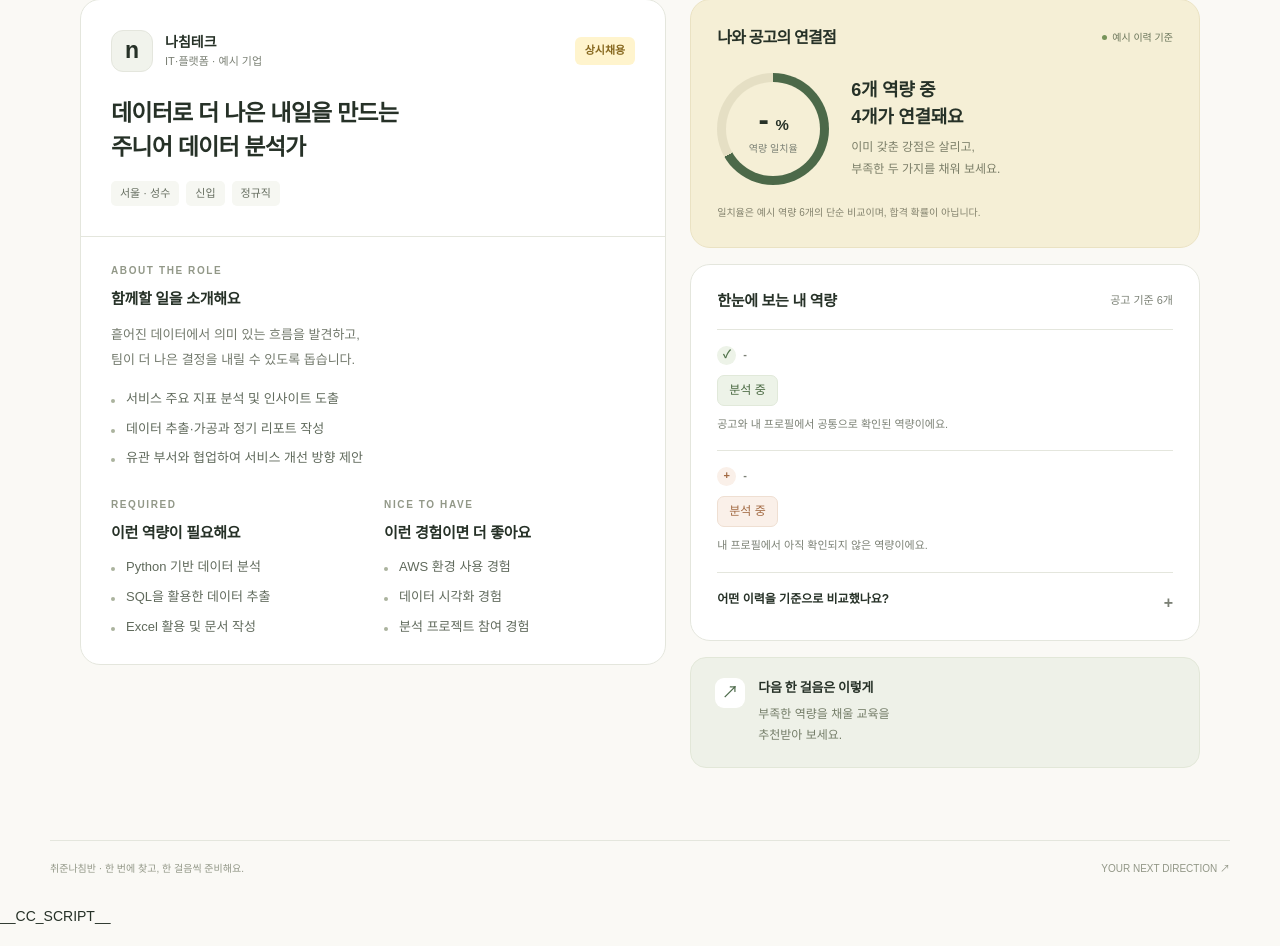
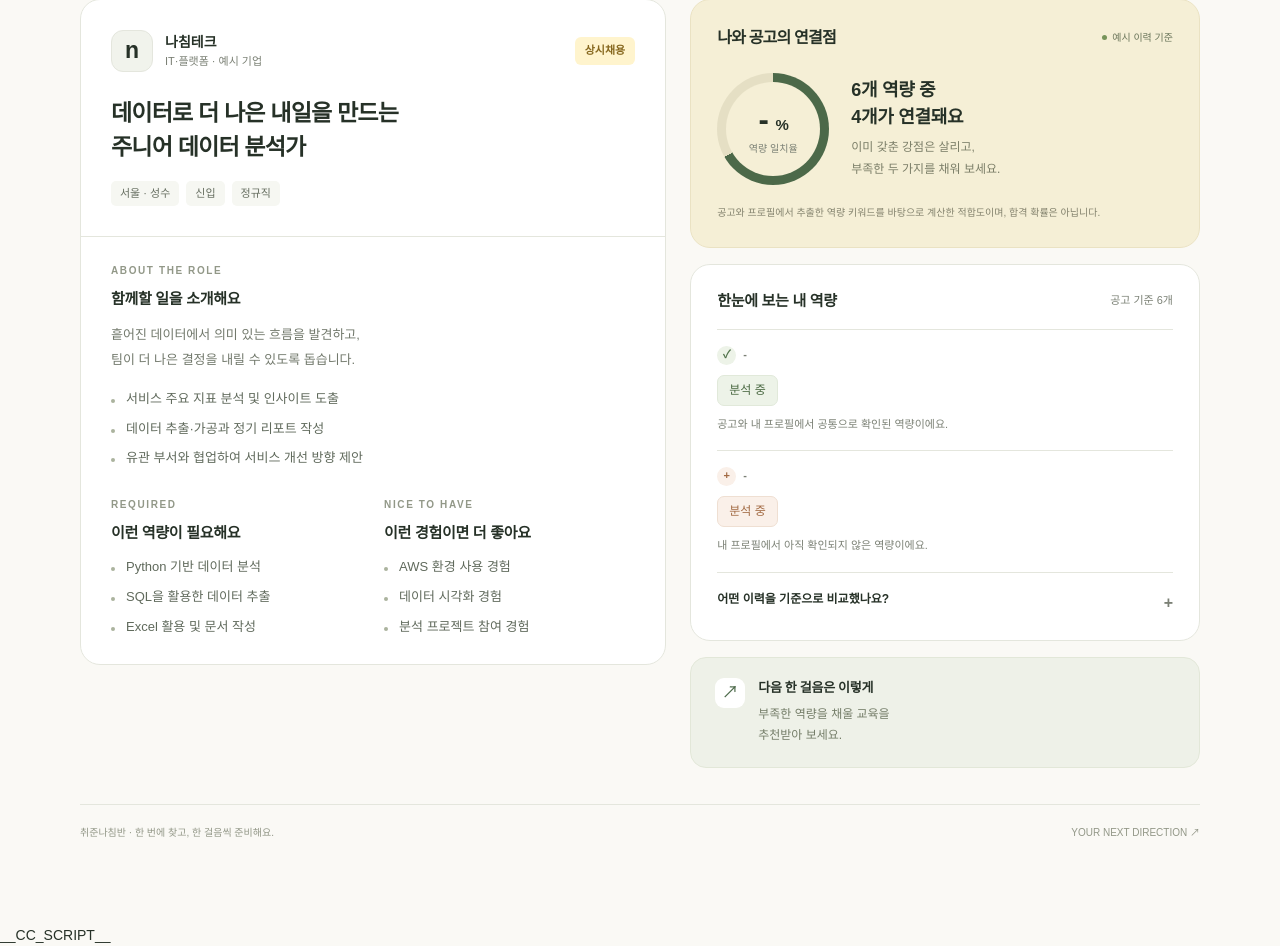
Before and after one commit to encore-ai-campus/aio-04-p1-team1, a Python web app: template modules/jd_match/templates/match.html in a window 1280 px wide. Shown: the part 279-1225 px from the top of the page. Before the commit the page ends 1203 px from the top, so only its background shows below. Run offline with Jinja, Linux system fonts and the light colour scheme; the template is opened without the code that fills it, so the values that code supplies are empty.

Commit message:
문구 변경 및 UI 적용

```diff
--- a/modules/jd_match/templates/match.html
+++ b/modules/jd_match/templates/match.html
@@ -192,7 +192,7 @@
               </div>
             </div>
             <p class="score-note">
-              일치율은 예시 역량 6개의 단순 비교이며, 합격 확률이 아닙니다.
+              공고와 프로필에서 추출한 역량 키워드를 바탕으로 계산한 적합도이며, 합격 확률은 아닙니다.
             </p>
           </section>
           <section class="panel skills-panel">
@@ -264,7 +264,6 @@
           </p>
         </aside>
       </div>
-    </main>
     <footer>
       <span>
         취준나침반 · 한 번에 찾고, 한 걸음씩 준비해요.
@@ -273,6 +272,7 @@
         YOUR NEXT DIRECTION ↗
       </span>
     </footer>
+    </main>
     <style>
 :root  {
   --ink:#263127;
@@ -742,9 +742,9 @@ h3  {
   line-height:1.8
 }
 footer  {
-  max-width:1180px;
-  margin:0 auto;
-  padding:20px 0 28px;
+  max-width:none;
+  margin:20px 0 0;
+  padding:20px 0 27px;
   border-top:1px solid var(--line);
   display:flex;
   justify-content:space-between;
@@ -905,8 +905,8 @@ footer  {
             document.querySelector("#score-ring").style.background =
               `conic-gradient(var(--green) 0 ${percent * 3.6}deg, #e5dfc4 ${percent * 3.6}deg 360deg)`;
             document.querySelector("#score-ring").setAttribute("aria-label", `역량 일치율 ${percent}%`);
-            document.querySelector("#score-source").textContent = "JEV 분석 결과";
-            document.querySelector("#score-summary").innerHTML = `JEV 분석 결과<br>${percent}% 적합해요`;
+            document.querySelector("#score-source").textContent = "AI 분석 결과";
+            document.querySelector("#score-summary").innerHTML = `AI 분석 결과<br>${percent}% 적합해요`;
             document.querySelector("#score-description").textContent = "내 희망직무·보유역량과 공고의 직무·주요 업무·자격요건·우대사항을 비교한 결과입니다.";
           })
           .catch(error => {
```
